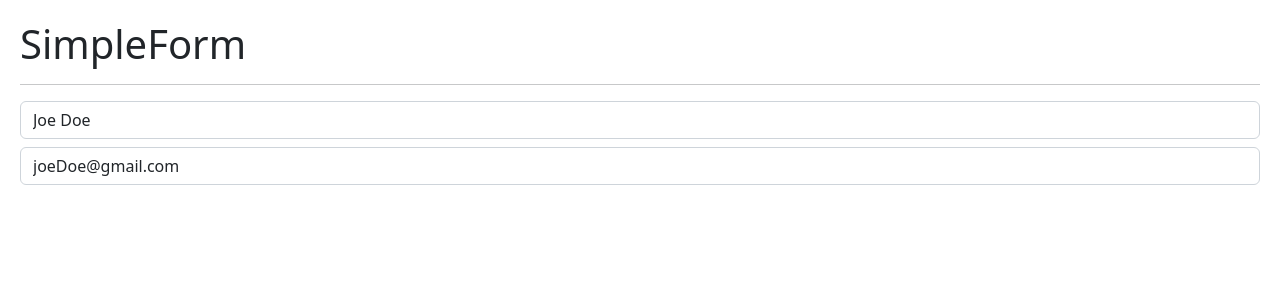
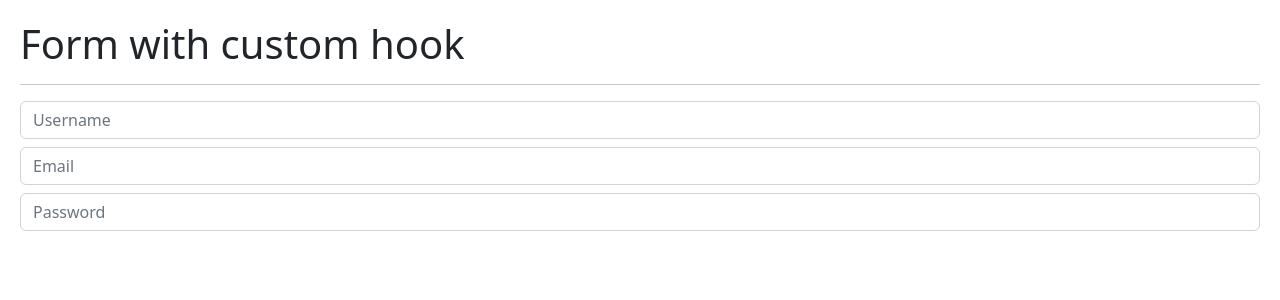
Before and after one commit to Felipe-Navas/react-hook-app-vite, a React (Vite) app: page / in a window 1280 px wide. Shown: the top 300 px of the page. Built offline with nearby package versions, Linux system fonts and the light colour scheme.

Commit message:
Working with forms

```diff
--- /dev/null
+++ b/src/02-useEffect/FormWithCustomHook.jsx
@@ -0,0 +1,46 @@
+import { useForm } from '../hooks/useForm'
+
+export const FormWithCustomHook = () => {
+
+  const { formState, onInputChange, userName, email, password } = useForm({
+    userName: '',
+    email: '',
+    password: '',
+  })
+
+  // const { userName, email, password } = formState
+
+  return (
+    <>
+      <h1>Form with custom hook</h1>
+      <hr />
+
+      <input
+        type="text"
+        className="form-control"
+        name="userName"
+        placeholder="Username"
+        value={userName}
+        onChange={onInputChange}
+      />
+
+      <input
+        type="email"
+        className="form-control mt-2"
+        name="email"
+        placeholder="Email"
+        value={email}
+        onChange={onInputChange}
+      />
+
+      <input
+        type="password"
+        className="form-control mt-2"
+        name="password"
+        placeholder="Password"
+        value={password}
+        onChange={onInputChange}
+      />
+    </>
+  )
+}
--- /dev/null
+++ b/src/02-useEffect/Message.jsx
@@ -0,0 +1,27 @@
+import { useEffect, useState } from 'react'
+
+export const Message = () => {
+  const [coords, setCoords] = useState({ x: 0, y: 0 })
+
+  useEffect(() => {
+    const onMouseMove = ({ x, y }) => {
+      // const coords = { x, y }
+      setCoords({ x, y })
+    }
+
+    window.addEventListener('mousemove', onMouseMove)
+
+    return () => {
+      window.removeEventListener('mousemove', onMouseMove)
+    }
+  }, [])
+
+  return (
+    <>
+      <h3 className="mt-2">User already exists</h3>
+      {
+        JSON.stringify(coords)
+      }
+    </>
+  )
+}
--- a/src/02-useEffect/SimpleForm.jsx
+++ b/src/02-useEffect/SimpleForm.jsx
@@ -1,14 +1,15 @@
 import { useEffect, useState } from 'react'
+import { Message } from './Message'
 
 export const SimpleForm = () => {
   const [formState, setFormState] = useState({
-    userName: 'Joe Doe',
+    userName: 'JoeDoe',
     email: 'joeDoe@gmail.com',
   })
 
   const { userName, email } = formState
 
-  const handleChange = ({target}) => {
+  const handleChange = ({ target }) => {
     const { name, value } = target
 
     setFormState({
@@ -18,10 +19,16 @@
   }
 
   useEffect(() => {
-    console.log('se llamo')
-
+    // console.log('se llamo')
   }, [])
 
+  useEffect(() => {
+    // console.log('formState changed')
+  }, [formState])
+
+  useEffect(() => {
+    // console.log('email changed')
+  }, [email])
 
   return (
     <>
@@ -44,6 +51,11 @@
         value={email}
         onChange={handleChange}
       />
+
+      {
+        userName === 'JoeDoe' && <Message />
+      }
+
     </>
   )
 }
--- /dev/null
+++ b/src/hooks/useForm.js
@@ -0,0 +1,20 @@
+import { useState } from 'react'
+
+export const useForm = (initialForm = {}) => {
+  const [formState, setFormState] = useState(initialForm)
+
+  const onInputChange = ({ target }) => {
+    const { name, value } = target
+
+    setFormState({
+      ...formState,
+      [name]: value,
+    })
+  }
+
+  return {
+    ...formState,
+    formState,
+    onInputChange,
+  }
+}
--- a/src/main.jsx
+++ b/src/main.jsx
@@ -1,9 +1,10 @@
 import React from 'react'
 import ReactDOM from 'react-dom/client'
+import { HooksApp } from './HooksApp'
 import { CounterApp } from './01-useState/CounterApp'
 import { CounterWithCustomHook } from './01-useState/CounterWithCustomHook'
 import { SimpleForm } from './02-useEffect/SimpleForm'
-import { HooksApp } from './HooksApp'
+import { FormWithCustomHook } from './02-useEffect/FormWithCustomHook'
 import './index.css'
 
 ReactDOM.createRoot(document.getElementById('root')).render(
@@ -11,7 +12,8 @@
     {/* <HooksApp /> */}
     {/* <CounterApp /> */}
     {/* <CounterWithCustomHook /> */}
-    <SimpleForm />
+    {/* <SimpleForm /> */}
+    <FormWithCustomHook />
 
   </React.StrictMode>
 )
```
